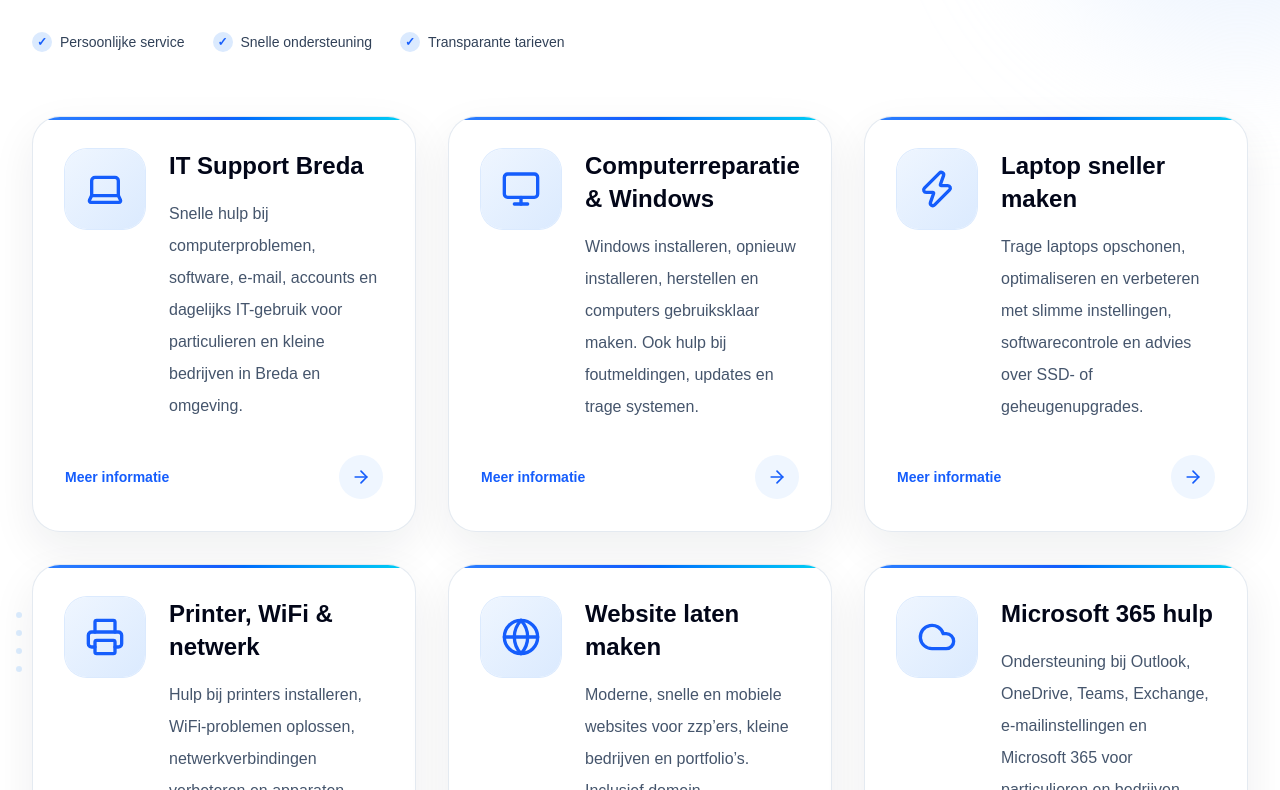
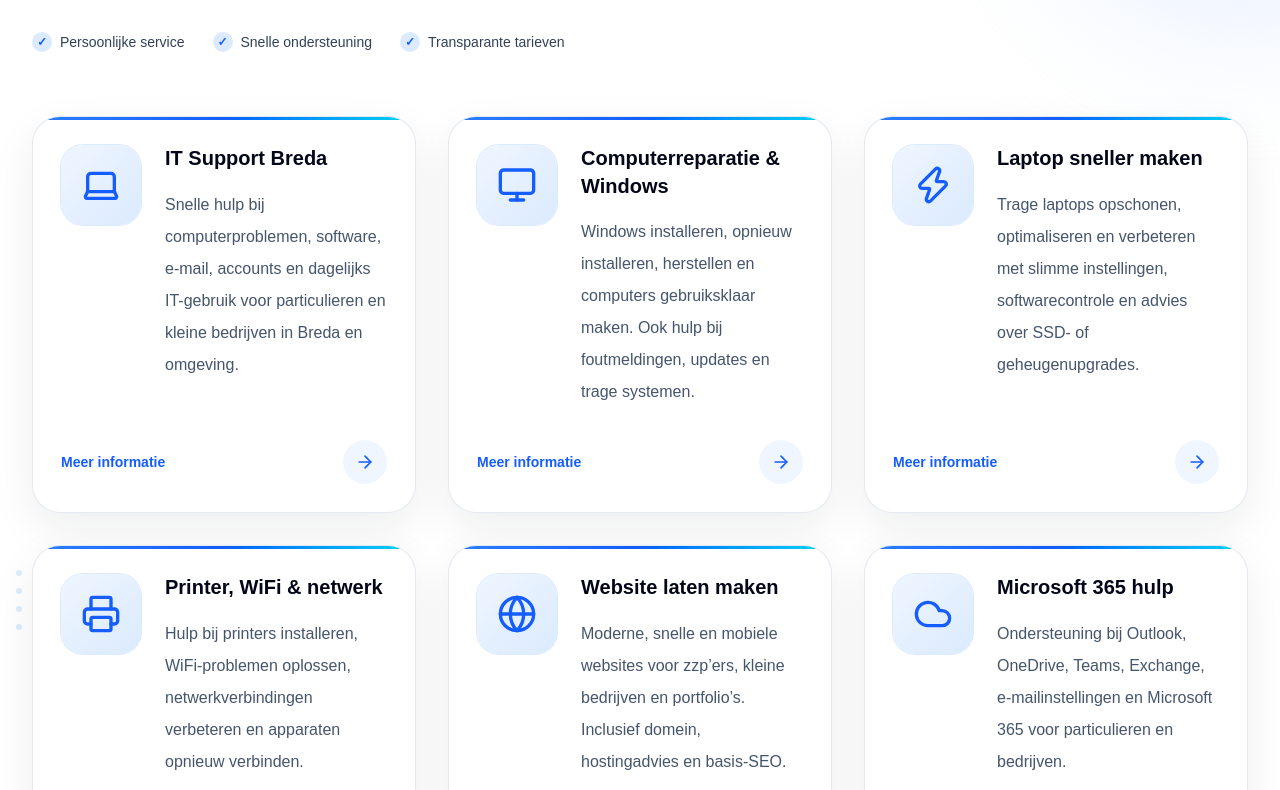
Before and after one commit to amritsolutions/amr-it-solutions, a Next.js app: page / in a window 1280 px wide. Shown: the part 1450-2240 px from the top of the page. Built offline with nearby package versions, Linux system fonts and the light colour scheme.

Commit message:
zoek serch

```diff
--- a/components/Services.tsx
+++ b/components/Services.tsx
@@ -134,8 +134,8 @@ export default function Services() {
       <article
         key={service.title}
         className={[
-          "group relative flex h-full min-h-[320px] flex-col overflow-hidden rounded-[28px]",
-          "border border-slate-200/90 bg-white p-8",
+          "group relative flex h-full min-h-[280px] flex-col overflow-hidden rounded-[28px]",
+          "border border-slate-200/90 bg-white p-7",
           "shadow-[0_16px_45px_rgba(15,23,42,0.07)]",
           "transition-all duration-300 ease-out",
           "before:absolute before:inset-x-0 before:top-0 before:h-[3px]",
@@ -157,7 +157,7 @@ export default function Services() {
           </div>
 
           <div className="min-w-0">
-            <h3 className="text-2xl font-bold leading-snug text-slate-950">
+            <h3 className="text-xl font-bold leading-snug text-slate-950">
               {service.title}
             </h3>
 
```
